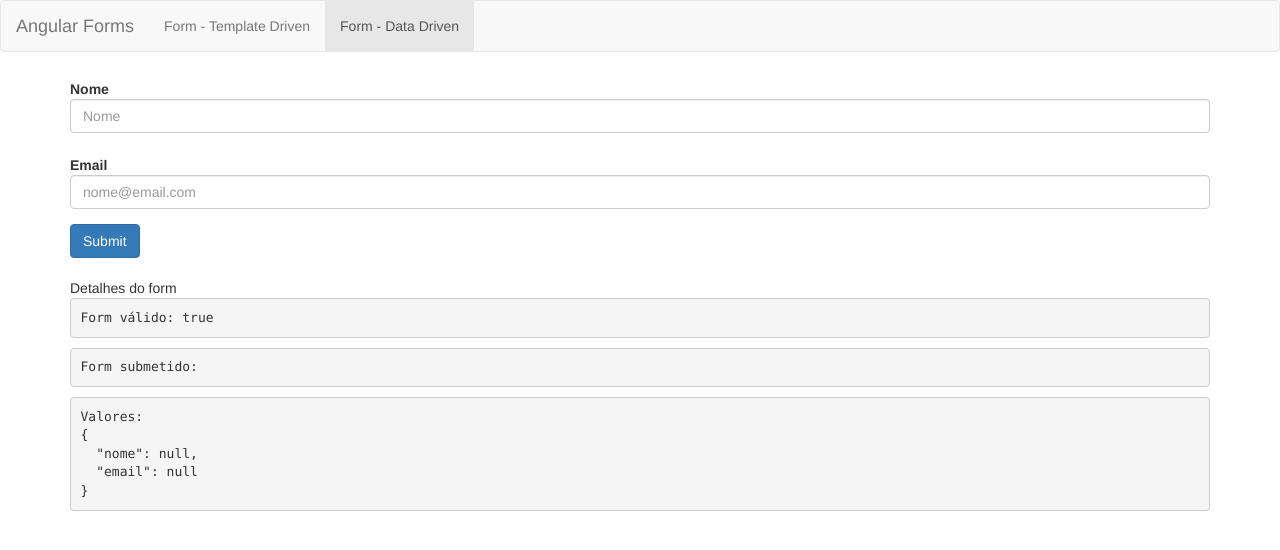
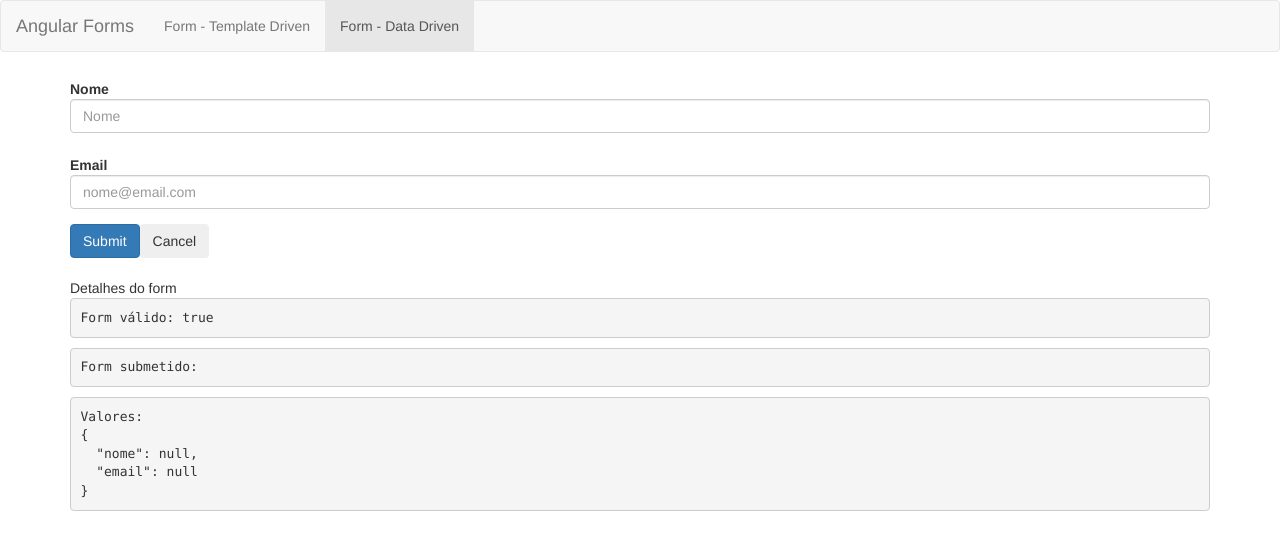
Before and after one commit to pedrobacchini/reactive-forms, an Angular app: page /dataForm in a window 1280 px wide. Shown: the top 550 px of the page. Built offline with nearby package versions, Linux system fonts and the light colour scheme.

Commit message:
Reset form.

```diff
--- a/src/app/data-form/data-form.component.html
+++ b/src/app/data-form/data-form.component.html
@@ -20,6 +20,6 @@
   </div>
 
   <button type="submit" class="btn btn-primary">Submit</button>
-
-    <app-form-debug [form]="form"></app-form-debug>
+  <button class="btn" (click)="form.reset()">Cancel</button>
+  <app-form-debug [form]="form"></app-form-debug>
 </form>
--- a/src/app/data-form/data-form.component.ts
+++ b/src/app/data-form/data-form.component.ts
@@ -33,6 +33,6 @@ export class DataFormComponent implements OnInit {
     console.log(this.form.value);
 
     this.http.post('https://httpbin.org/post', JSON.stringify(this.form.value))
-      .subscribe(dados => console.log(dados));
+      .subscribe(() => this.form.reset(), (error: any) => alert(error));
   }
 }
```
